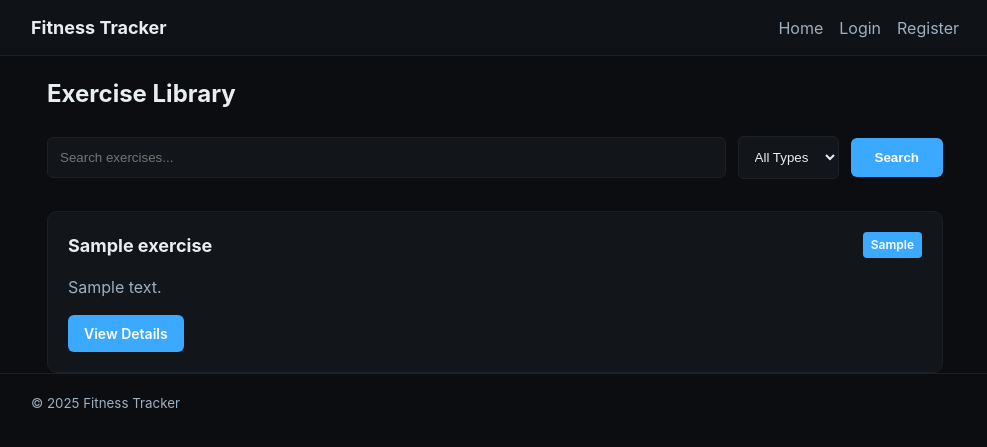
After one commit to kllimchuuk/fitness-tracker, a Django app: page /exercises/ in a window 1280 px wide. The commit adds this page. Shown: the top 447 px of the page, without its empty margins (145-1132 px from the left). Run offline with Django 5.2, Linux system fonts and the light colour scheme; tables that the repository leaves empty hold one stand-in row (values such as "Sample post").

Commit message:
feat-add-system-exercises-catalog (#10)
* feat-add-dev-tooling

* feat-update-dev-tooling

* feat-update-dev-tooling

* feat-update-dev-tooling

* feat-update-dev-tooling

* feat-update-dev-tooling

* feat-update-dev-tooling

* feat-update-dev-tooling

* feat-update-dev-tooling

* feat-add-system-exercises-catalog

* feat-add-system-exercises-catalog

* feat-update-system-exercises-catalog

* feat-update-system-exercises-catalog

* feat-update-system-exercises-catalog

* feat-update-system-exercises-catalog

```diff
--- /dev/null
+++ b/tracker/service/exceptions.py
@@ -0,0 +1,4 @@
+class ServiceError(Exception):
+    def __init__(self, message: str, code: int = 400):
+        super().__init__(message)
+        self.code = code
--- /dev/null
+++ b/tracker/templates/exercises/list.html
@@ -0,0 +1,176 @@
+{% extends "base.html" %}
+
+{% block content %}
+<div class="exercises-container">
+  <div class="exercises-header">
+    <h2>Exercise Library</h2>
+
+    <div class="search-filters">
+      <form method="get" class="search-form">
+        <input type="text" name="search" placeholder="Search exercises..."
+               value="{{ search }}" class="search-input">
+        <select name="type" class="filter-select">
+          <option value="">All Types</option>
+          {% for type in types %}
+            <option value="{{ type }}" {% if selected_type == type %}selected{% endif %}>
+              {{ type }}
+            </option>
+          {% endfor %}
+        </select>
+        <button type="submit" class="search-button">Search</button>
+      </form>
+    </div>
+  </div>
+
+  {% if user_id %}
+  <form action="{% url 'tracker:exercise_create' %}" method="post" style="margin:16px 0">
+    {% csrf_token %}
+    <div style="display:flex;gap:8px;flex-wrap:wrap">
+      <input name="name" placeholder="Name" class="search-input" required>
+      <input name="type" placeholder="Type" class="search-input" required>
+      <input name="description" placeholder="Description" class="search-input">
+      <button type="submit" class="search-button">Create</button>
+    </div>
+  </form>
+{% endif %}
+
+  <div class="exercises-grid">
+    {% for exercise in exercises %}
+      <div class="exercise-card">
+        <div class="exercise-header">
+          <h3>{{ exercise.name }}</h3>
+          <span class="exercise-type">{{ exercise.type }}</span>
+        </div>
+        <p class="exercise-description">{{ exercise.description|truncatewords:20 }}</p>
+        <a href="{% url 'tracker:exercise_detail' exercise.id %}" class="view-button">
+          View Details
+        </a>
+      </div>
+    {% empty %}
+      <div class="no-exercises">
+        <p>No exercises found.</p>
+      </div>
+    {% endfor %}
+  </div>
+</div>
+
+<style>
+.exercises-container {
+  max-width: 1200px;
+  margin: 0 auto;
+  padding: 0 16px;
+}
+
+.exercises-header {
+  margin-bottom: 32px;
+}
+
+.exercises-header h2 {
+  color: #e8edf2;
+  margin-bottom: 24px;
+}
+
+.search-form {
+  display: flex;
+  gap: 12px;
+  flex-wrap: wrap;
+  align-items: center;
+}
+
+.search-input {
+  flex: 1;
+  min-width: 200px;
+  background: #12151a;
+  border: 1px solid #1c2128;
+  border-radius: 6px;
+  padding: 12px;
+  color: #e8edf2;
+}
+
+.filter-select {
+  background: #12151a;
+  border: 1px solid #1c2128;
+  border-radius: 6px;
+  padding: 12px;
+  color: #e8edf2;
+}
+
+.search-button {
+  background: #3ba9ff;
+  color: white;
+  border: none;
+  border-radius: 6px;
+  padding: 12px 24px;
+  cursor: pointer;
+  font-weight: 600;
+}
+
+.exercises-grid {
+  display: grid;
+  grid-template-columns: repeat(auto-fit, minmax(300px, 1fr));
+  gap: 24px;
+}
+
+.exercise-card {
+  background: #12151a;
+  border: 1px solid #1c2128;
+  border-radius: 10px;
+  padding: 20px;
+  transition: transform 0.2s;
+}
+
+.exercise-card:hover {
+  transform: translateY(-2px);
+}
+
+.exercise-header {
+  display: flex;
+  justify-content: space-between;
+  align-items: flex-start;
+  margin-bottom: 12px;
+}
+
+.exercise-header h3 {
+  color: #e8edf2;
+  margin: 0;
+  font-size: 18px;
+}
+
+.exercise-type {
+  background: #3ba9ff;
+  color: white;
+  padding: 4px 8px;
+  border-radius: 4px;
+  font-size: 12px;
+  font-weight: 600;
+}
+
+.exercise-description {
+  color: #9fb0c0;
+  margin-bottom: 16px;
+  line-height: 1.5;
+}
+
+.view-button {
+  background: #3ba9ff;
+  color: white;
+  text-decoration: none;
+  padding: 8px 16px;
+  border-radius: 6px;
+  font-size: 14px;
+  font-weight: 600;
+  display: inline-block;
+  transition: opacity 0.2s;
+}
+
+.view-button:hover {
+  opacity: 0.9;
+}
+
+.no-exercises {
+  text-align: center;
+  padding: 48px;
+  color: #9fb0c0;
+}
+</style>
+{% endblock %}
--- a/tracker/templates/index.html
+++ b/tracker/templates/index.html
@@ -6,6 +6,10 @@
     <h2>Welcome to Fitness Tracker</h2>
 
     {% if user_id %}
+      <div class="main-info">
+        <a href="{% url 'tracker:exercises_list' %}" class="auth-button">Browse Exercises</a>
+      </div>
+
       <div class="user-info">
         <p>Welcome back! You are logged in.</p>
         <div class="auth-actions">
--- a/tracker/urls.py
+++ b/tracker/urls.py
@@ -1,9 +1,16 @@
 from django.urls import path
 
-from .views import IndexView
+from . import views
 
 app_name = "tracker"
 
 urlpatterns = [
-    path("", IndexView.as_view(), name="index"),
+    path("", views.IndexView.as_view(), name="index"),
+    path("exercises/", views.ExerciseListView.as_view(), name="exercises_list"),
+    path("exercises/<int:exercise_id>/", views.ExerciseDetailView.as_view(), name="exercise_detail"),
+    path("exercises/create/", views.ExerciseCreateView.as_view(), name="exercise_create"),
+    path("exercises/<int:exercise_id>/update/", views.ExerciseUpdateView.as_view(), name="exercise_update"),
+    path("exercises/<int:exercise_id>/delete/", views.ExerciseDeleteView.as_view(), name="exercise_delete"),
+    path("api/exercises/", views.ApiExerciseListView.as_view(), name="api_exercises"),
+    path("api/exercises/<int:exercise_id>/", views.ApiExerciseDetailView.as_view(), name="api_exercise_detail"),
 ]
--- a/tracker/views.py
+++ b/tracker/views.py
@@ -1,9 +1,25 @@
+import json
 from typing import Any
 
+from django.contrib import messages
+from django.http import HttpRequest
+from django.http import HttpResponse
+from django.http import JsonResponse
+from django.shortcuts import get_object_or_404
+from django.shortcuts import redirect
+from django.shortcuts import render
+from django.views import View
 from django.views.generic import TemplateView
 
+from .forms import ExerciseForm
+from .models import Exercise
+from .models import WorkoutPlan
+from .service.exercise import create_exercise
+from .service.exercise import delete_exercise
+from .service.exercise import get_exercise_by_id
+from .service.exercise import update_exercise
 
-# Create your views here.
+
 class IndexView(TemplateView):
     template_name = "index.html"
 
@@ -12,3 +28,182 @@ class IndexView(TemplateView):
         context["user_id"] = self.request.session.get("user_id")
         context["email"] = self.request.session.get("email")
         return context
+
+
+class ExerciseListView(View):
+    def get(self, request: HttpRequest) -> HttpResponse:
+        exercises = Exercise.objects.all()
+        search = request.GET.get("search", "")
+        if search:
+            exercises = exercises.filter(name__icontains=search)
+
+        exercise_type = request.GET.get("type", "")
+        if exercise_type:
+            exercises = exercises.filter(type=exercise_type)
+
+        types = Exercise.objects.values_list("type", flat=True).distinct()
+
+        return render(
+            request,
+            "exercises/list.html",
+            {
+                "exercises": exercises,
+                "types": types,
+                "search": search,
+                "selected_type": exercise_type,
+                "user_id": request.session.get("user_id"),
+                "email": request.session.get("email"),
+            },
+        )
+
+
+class ExerciseDetailView(View):
+    def get(self, request: HttpRequest, exercise_id: int) -> HttpResponse:
+        exercise = get_object_or_404(Exercise, id=exercise_id)
+        workout_plans = WorkoutPlan.objects.filter(exercises=exercise)
+        return render(
+            request,
+            "exercises/detail.html",
+            {
+                "exercise": exercise,
+                "workout_plans": workout_plans,
+                "user_id": request.session.get("user_id"),
+                "email": request.session.get("email"),
+            },
+        )
+
+
+class ApiExerciseListView(View):
+    def dispatch(self, request: HttpRequest, *args, **kwargs):
+        if not request.session.get("user_id"):
+            return JsonResponse({"detail": "Authentication required"}, status=401)
+        return super().dispatch(request, *args, **kwargs)
+
+    def get(self, request: HttpRequest) -> JsonResponse:
+        qs = Exercise.objects.all()
+
+        search = request.GET.get("search", "")
+        if search:
+            qs = qs.filter(name__icontains=search)
+
+        exercise_type = request.GET.get("type", "")
+        if exercise_type:
+            qs = qs.filter(type=exercise_type)
+
+        data = list(qs.values("id", "name", "type", "description"))
+        return JsonResponse({"results": data}, status=200)
+
+    def post(self, request: HttpRequest) -> JsonResponse:
+        try:
+            payload = json.loads(request.body.decode("utf-8"))
+        except json.JSONDecodeError:
+            return JsonResponse("Invalid JSON")
+
+        missing_fields = []
+        if "name" not in payload:
+            missing_fields.append("name")
+        if "type" not in payload:
+            missing_fields.append("type")
+
+        if missing_fields:
+            return JsonResponse(f"Missing required fields: {', '.join(missing_fields)}")
+
+        exercise = create_exercise(payload)
+        return JsonResponse(exercise, status=201)
+
+
+class ApiExerciseDetailView(View):
+    def dispatch(self, request, *args, **kwargs):
+        if not request.session.get("user_id"):
+            return JsonResponse({"detail": "Authentication required"}, status=401)
+        return super().dispatch(request, *args, **kwargs)
+
+    def get(self, request: HttpRequest, exercise_id: int) -> JsonResponse:
+        exercise = get_exercise_by_id(exercise_id)
+        if not exercise:
+            return JsonResponse({"detail": "Not found"}, status=404)
+        return JsonResponse(exercise, status=200)
+
+    def put(self, request: HttpRequest, exercise_id: int) -> JsonResponse:
+        return self.update(request, exercise_id, full=True)
+
+    def patch(self, request: HttpRequest, exercise_id: int) -> JsonResponse:
+        return self.update(request, exercise_id, full=False)
+
+    def delete(self, request: HttpRequest, exercise_id: int) -> JsonResponse:
+        if delete_exercise(exercise_id):
+            return JsonResponse({"deleted": True}, status=204)
+        return JsonResponse({"detail": "Not found"}, status=404)
+
+    def update(self, request: HttpRequest, exercise_id: int, full: bool) -> JsonResponse:
+        try:
+            payload = json.loads(request.body.decode("utf-8"))
+        except json.JSONDecodeError:
+            return JsonResponse("Invalid JSON")
+
+        try:
+            updated = update_exercise(exercise_id, payload, full=full)
+        except ValueError as e:
+            return JsonResponse(str(e))
+
+        if not updated:
+            return JsonResponse({"detail": "Not found"}, status=404)
+        return JsonResponse(updated, status=200)
+
+
+class ExerciseCreateView(View):
+    def dispatch(self, request, *args, **kwargs):
+        if not request.session.get("user_id"):
+            return redirect("authentication:login")
+        return super().dispatch(request, *args, **kwargs)
+
+    def get(self, request: HttpRequest) -> HttpResponse:
+        form = ExerciseForm()
+        return render(request, "exercises/form.html", {"form": form, "mode": "create"})
+
+    def post(self, request: HttpRequest) -> HttpResponse:
+        form = ExerciseForm(request.POST)
+        if form.is_valid():
+            form.save()
+            messages.success(request, "Exercise created.")
+            return redirect("tracker:exercises_list")
+        return render(request, "exercises/form.html", {"form": form, "mode": "create"})
+
+
+class ExerciseUpdateView(View):
+    def dispatch(self, request, *args, **kwargs):
+        if not request.session.get("user_id"):
+            return redirect("authentication:login")
+        return super().dispatch(request, *args, **kwargs)
+
+    def get(self, request: HttpRequest, exercise_id: int) -> HttpResponse:
+        exercise = get_object_or_404(Exercise, id=exercise_id)
+        form = ExerciseForm(instance=exercise)
+        return render(
+            request,
+            "exercises/form.html",
+            {"form": form, "mode": "update", "exercise": exercise},
+        )
+
+    def post(self, request: HttpRequest, exercise_id: int) -> HttpResponse:
+        exercise = get_object_or_404(Exercise, id=exercise_id)
+        form = ExerciseForm(request.POST, instance=exercise)
+        if form.is_valid():
+            form.save()
+            messages.success(request, "Exercise updated.")
+            return redirect("tracker:exercise_detail", exercise_id=exercise.id)  # type: ignore[attr-defined]
+        return render(
+            request,
+            "exercises/form.html",
+            {"form": form, "mode": "update", "exercise": exercise},
+        )
+
+
+class ExerciseDeleteView(View):
+    def post(self, request: HttpRequest, exercise_id: int) -> HttpResponse:
+        if not request.session.get("user_id"):
+            return redirect("authentication:login")
+        exercise = get_object_or_404(Exercise, id=exercise_id)
+        exercise.delete()
+        messages.success(request, "Exercise deleted.")
+        return redirect("tracker:exercises_list")
```
Also changed, not shown: tracker/forms.py (added, +31 -0 lines), tracker/service/exercise.py (added, +57 -0 lines), tracker/templates/exercises/detail.html (added, +214 -0 lines), tracker/templates/exercises/form.html (added, +28 -0 lines), tracker/service/__init__.py (added).
